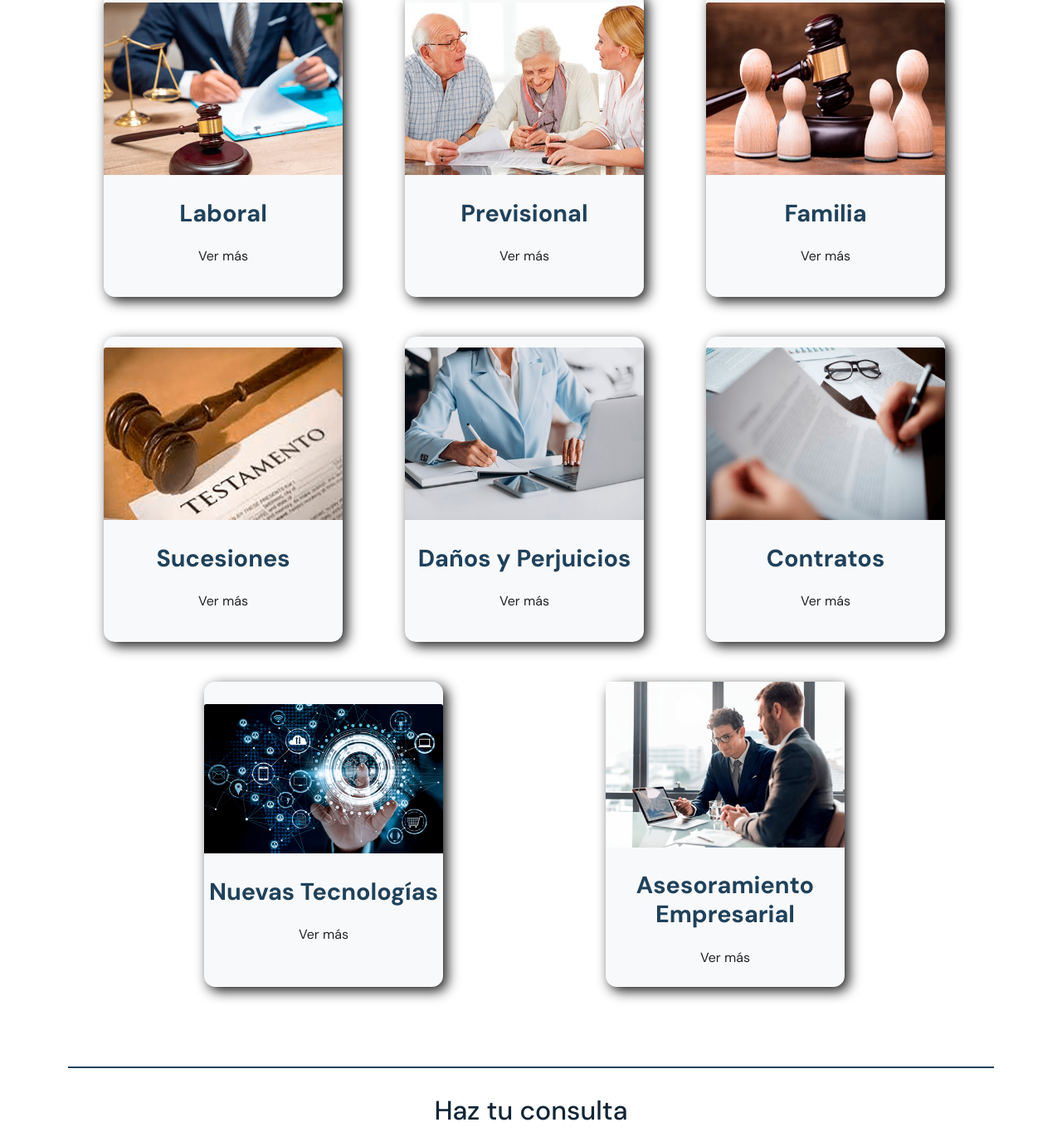
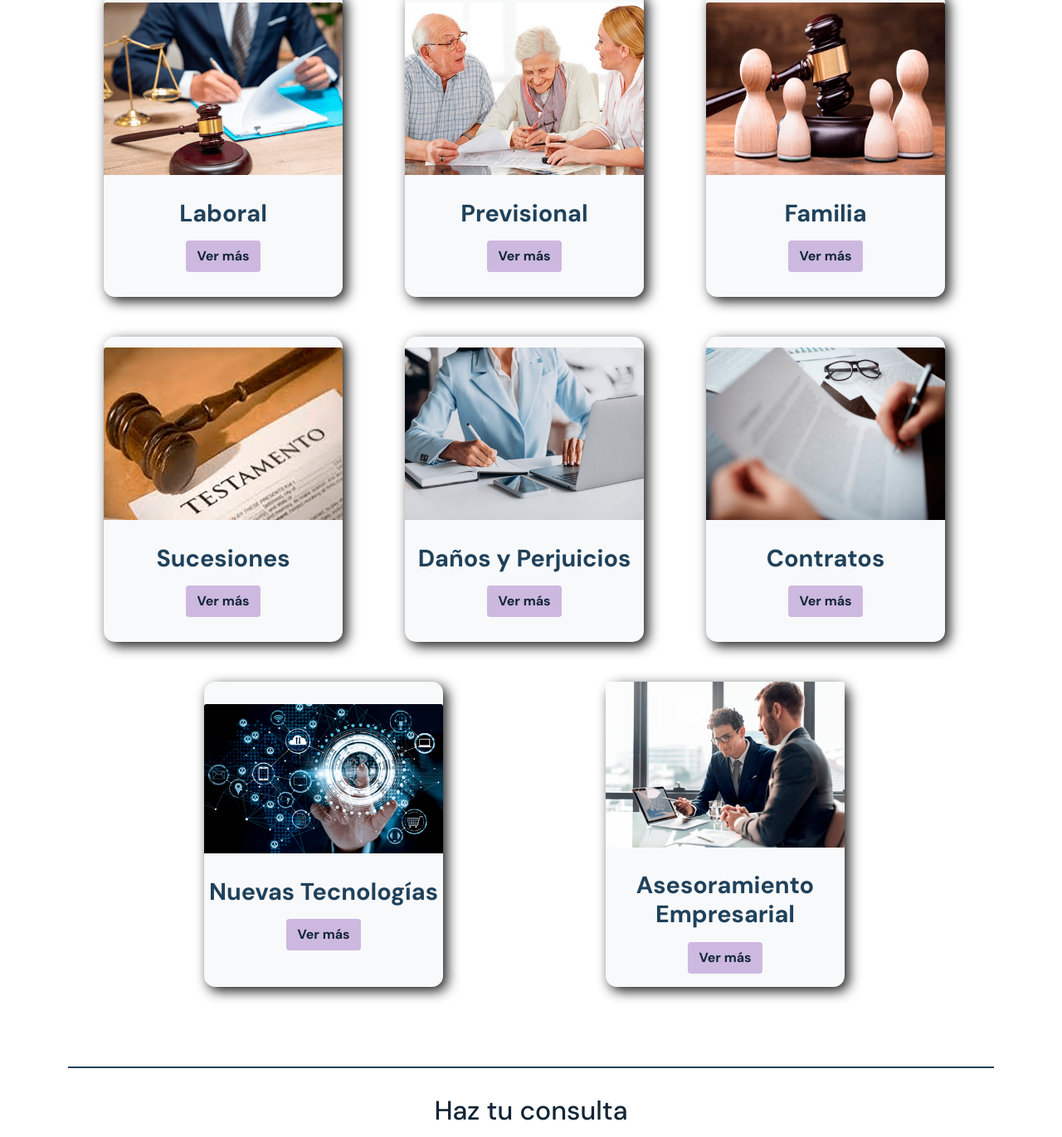
Before and after one commit to gerfabris/Estudio-Juridico---DesarrolloWeb, a website: page index.html in a window 1280 px wide. Shown: the part 753-2124 px from the top of the page at 83% size. Drawn offline with nearby package versions, Linux system fonts and the light colour scheme; files that its build step writes are made by us from their sources.

Commit message:
Entrega Final CoderHouse

```diff
--- a/SCSS/main.scss
+++ b/SCSS/main.scss
@@ -223,6 +223,13 @@ footer{
 }
 .contenedor__CardsServ__card-btnServ{
         margin: 1em;
+        background-color: map-get($map: $backgrounds, $key: backgraund1);
+        color: map-get($map: $colores, $key: color-titulos1);
+        font-weight: bold;
+        &:hover{
+            background-color: #a168d3;
+            color: white;
+        }
 }
 //cierra cardsIndex
 //Cierra section servicios 'index' MF
--- a/index.html
+++ b/index.html
@@ -150,7 +150,7 @@
                         <img src="./assets/img/servicios flip/laboral.png" class="card-img-top contenedor__CardsServ__card-IMG" alt="Asesoramiento Empresarial Estudio Jurídico Fabris - Fernandez Lafi">
                         <div>
                             <h3 class="h5 contenedor__CardsServ__card-h3">Laboral</h3>
-                            <a href="./pages/servicios.html#laboral" class="btn contenedor__CardsServ__card-btnServ boton-config"> Ver más </a>
+                            <a href="./pages/servicios.html#laboral" class="btn contenedor__CardsServ__card-btnServ"> Ver más </a>
                         </div>
                     </article>
                     <!-- CardServ 2 -->
@@ -158,7 +158,7 @@
                         <img src="./assets/img/servicios flip/previsional.png" class="card-img-top contenedor__CardsServ__card-IMG" alt="Asesoramiento Empresarial Estudio Jurídico Fabris - Fernandez Lafi">
                         <div>
                             <h3 class="h5 contenedor__CardsServ__card-h3">Previsional</h3>
-                            <a href="./pages/servicios.html#previsional" class="btn contenedor__CardsServ__card-btnServ boton-config"> Ver más </a>
+                            <a href="./pages/servicios.html#previsional" class="btn contenedor__CardsServ__card-btnServ"> Ver más </a>
                         </div>
                     </article>
                     <!-- CardServ 3 -->
@@ -166,7 +166,7 @@
                         <img src="./assets/img/servicios flip/familia.png" class="card-img-top contenedor__CardsServ__card-IMG" alt="Asesoramiento Empresarial Estudio Jurídico Fabris - Fernandez Lafi">
                         <div>
                             <h3 class="h5 contenedor__CardsServ__card-h3">Familia</h3>
-                            <a href="./pages/servicios.html#familia" class="btn contenedor__CardsServ__card-btnServ boton-config"> Ver más </a>
+                            <a href="./pages/servicios.html#familia" class="btn contenedor__CardsServ__card-btnServ"> Ver más </a>
                         </div>
                     </article>
                     <!-- CardServ 4 -->
@@ -174,7 +174,7 @@
                         <img src="./assets/img/servicios flip/sucesiones.png" class="card-img-top contenedor__CardsServ__card-IMG" alt="Asesoramiento Empresarial Estudio Jurídico Fabris - Fernandez Lafi">
                         <div>
                             <h3 class="h5 contenedor__CardsServ__card-h3">Sucesiones</h3>
-                            <a href="./pages/servicios.html#sucesiones" class="btn contenedor__CardsServ__card-btnServ boton-config"> Ver más </a>
+                            <a href="./pages/servicios.html#sucesiones" class="btn contenedor__CardsServ__card-btnServ"> Ver más </a>
                         </div>
                     </article>
                     <!-- CardServ 5 -->
@@ -182,7 +182,7 @@
                         <img src="./assets/img/servicios flip/civil.png" class="card-img-top contenedor__CardsServ__card-IMG" alt="Asesoramiento Empresarial Estudio Jurídico Fabris - Fernandez Lafi">
                         <div>
                             <h3 class="h5 contenedor__CardsServ__card-h3">Daños y Perjuicios</h3>
-                            <a href="./pages/servicios.html#civil" class="btn contenedor__CardsServ__card-btnServ boton-config"> Ver más </a>
+                            <a href="./pages/servicios.html#civil" class="btn contenedor__CardsServ__card-btnServ"> Ver más </a>
                         </div>
                     </article>
                     <!-- CardServ 6 -->
@@ -190,7 +190,7 @@
                         <img src="./assets/img/servicios flip/contratos.png" class="card-img-top contenedor__CardsServ__card-IMG" alt="Asesoramiento Empresarial Estudio Jurídico Fabris - Fernandez Lafi">
                         <div>
                             <h3 class="h5 contenedor__CardsServ__card-h3">Contratos</h3>
-                            <a href="./pages/servicios.html#contratos" class="btn contenedor__CardsServ__card-btnServ boton-config"> Ver más </a>
+                            <a href="./pages/servicios.html#contratos" class="btn contenedor__CardsServ__card-btnServ"> Ver más </a>
                         </div>
                     </article>
                     <!-- CardServ 7 -->
@@ -198,7 +198,7 @@
                         <img src="./assets/img/servicios flip/nuevas-tecnologias.png" class="card-img-top card__IMG" alt="Asesoramiento Empresarial Estudio Jurídico Fabris - Fernandez Lafi">
                         <div>
                             <h3 class="h5 contenedor__CardsServ__card-h3">Nuevas Tecnologías</h3>
-                            <a href="./pages/servicios.html#nuevastecnologias" class="btn contenedor__CardsServ__card-btnServ boton-config"> Ver más </a>
+                            <a href="./pages/servicios.html#nuevastecnologias" class="btn contenedor__CardsServ__card-btnServ"> Ver más </a>
                         </div>
                     </article>
                     <!-- CardServ 8 -->
@@ -206,7 +206,7 @@
                         <img src="./assets/img/servicios flip/empresas.png" class="card-img-top contenedor__CardsServ__card-IMG" alt="Asesoramiento Empresarial Estudio Jurídico Fabris - Fernandez Lafi">
                         <div>
                             <h3 class="h5 contenedor__CardsServ__card-h3">Asesoramiento Empresarial</h3>
-                            <a href="./pages/servicios.html#empresas" class="btn contenedor__CardsServ__card-btnServ boton-config"> Ver más </a>
+                            <a href="./pages/servicios.html#empresas" class="btn contenedor__CardsServ__card-btnServ"> Ver más </a>
                         </div>
                     </article>
                 </div>
```
